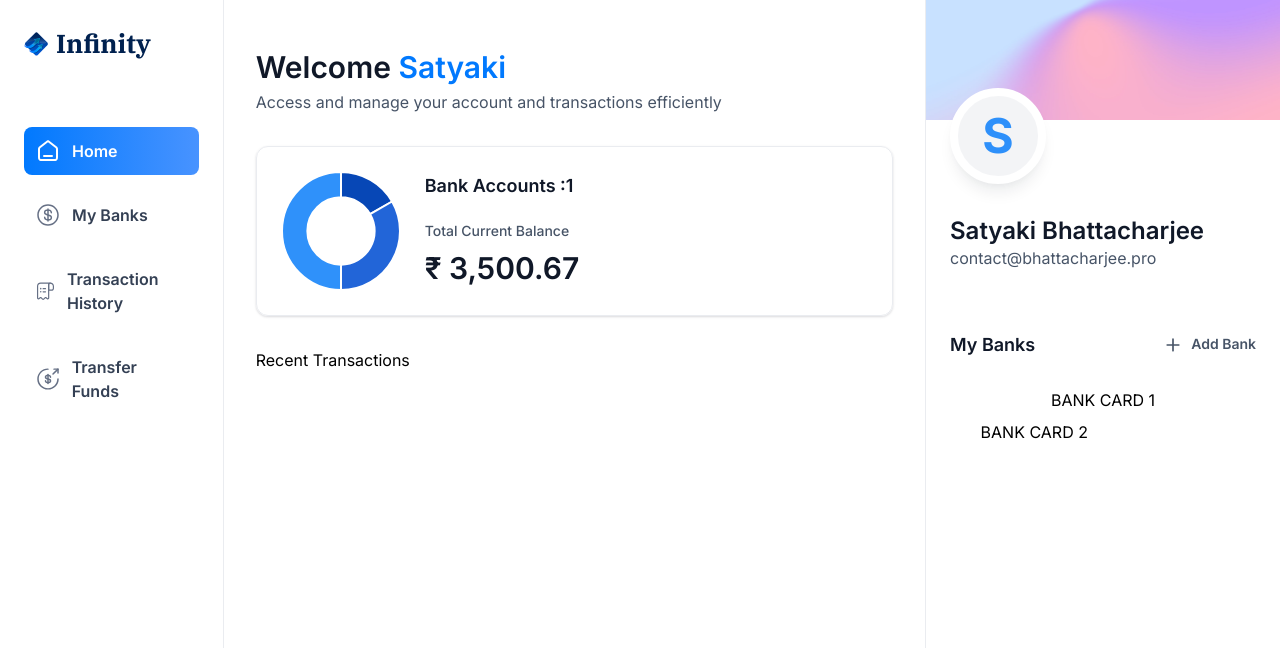
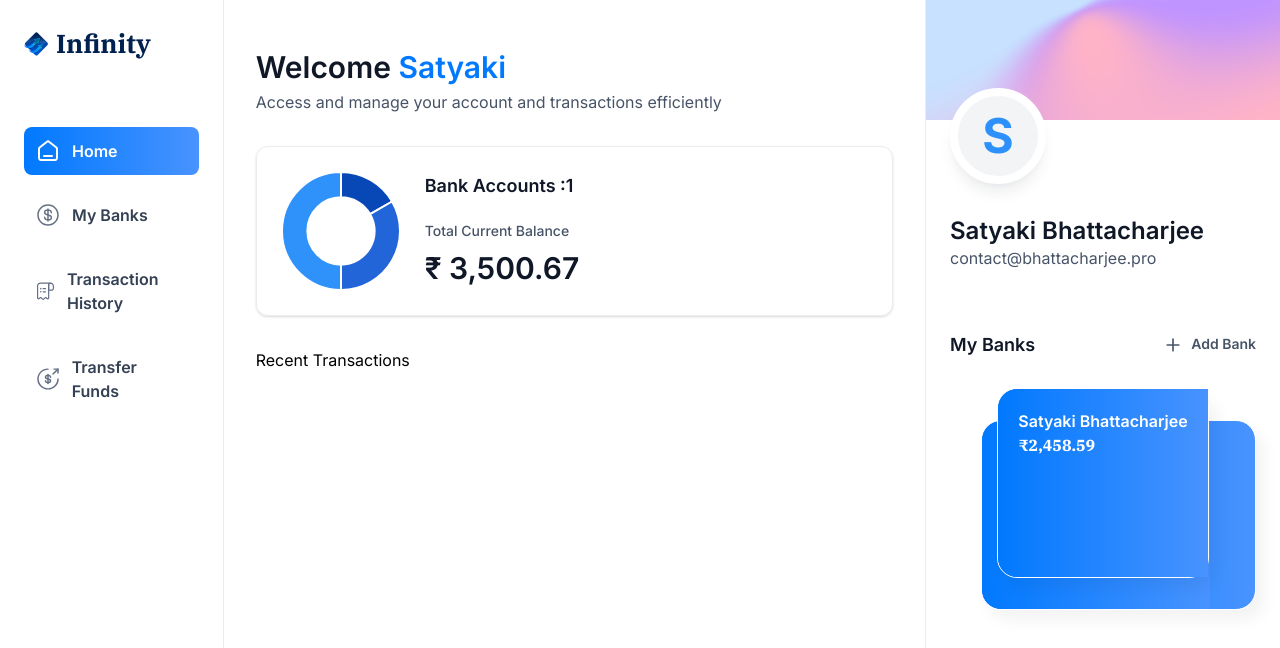
Before and after one commit to SatyakiB7076/BankingApp_Nextjs, a Next.js app: page / in a window 1280 px wide. Shown: the top 648 px of the page. Built offline with nearby package versions, Linux system fonts and the light colour scheme.

Commit message:
added bank card component for multiple banks

```diff
--- a/app/(root)/page.tsx
+++ b/app/(root)/page.tsx
@@ -26,7 +26,7 @@
       <RightSidebar
       user={loggedIn}
       transactions={[]}
-      banks={[{},{}]}
+      banks={[{currentBalance:2458.59},{currentBalance:4567.89}]}
       />
     </section>
   )
--- a/components/BankCard.tsx
+++ b/components/BankCard.tsx
@@ -1,9 +1,23 @@
+import { formatAmount } from '@/lib/utils'
+import Link from 'next/link'
 import React from 'react'
 
-const BankCard = () => {
+const BankCard = ({account, userName, showBalance=true}:CreditCardProps) => {
   return (
-    <div>
-      BankCard
+    <div className='flex flex-col'>
+        <Link href="/" className='bank-card'>
+        <div className="bank-card_content">
+            <div>
+                <h1 className="text-16 font-semibold text-white">
+                    {/*optional chaining operator if account is undefined then || */}
+                    {account.name || userName}
+                </h1>
+                <p className="font-black font-ibm-plex-serif text-white">
+                    {formatAmount(account.currentBalance)}
+                </p>
+            </div>
+        </div>
+        </Link>
     </div>
   )
 }
--- a/components/RightSidebar.tsx
+++ b/components/RightSidebar.tsx
@@ -1,6 +1,7 @@
 import Image from 'next/image'
 import Link from 'next/link'
 import React from 'react'
+import BankCard from './BankCard'
 
 const RightSidebar = ({user, transactions,banks}:RightSidebarProps) => {
   return (
@@ -32,9 +33,23 @@
         </div>
         {banks?.length>0 &&
         <div className='relative flex flex-1 flex-col items-center justify-center gap-5'>
-            <div className='relative z-10'>BANK CARD 1</div>
+            <div className='relative z-10'>
+                <BankCard
+                key={banks[0].$id}
+                account={banks[0]}
+                userName={`${user.firstName} ${user.lastName}`}
+                showBalance={false}
+                />
+            </div>
             {banks[1]&& (
-                <div className='absolute right-0 top-8 w-[90%] z-0'>BANK CARD 2</div>
+                <div className='absolute right-0 top-8 w-[90%] z-0'>
+                    <BankCard
+                    key={banks[1].$id}
+                    account={banks[1]}
+                    userName={`$(user.firstName) $(user.lastName)`}
+                    showBalance={false}
+                    />
+                </div>
             )}
         </div>
         }
```
Also changed, not shown: app/(root)/layout.tsx (+4 -4 lines).
